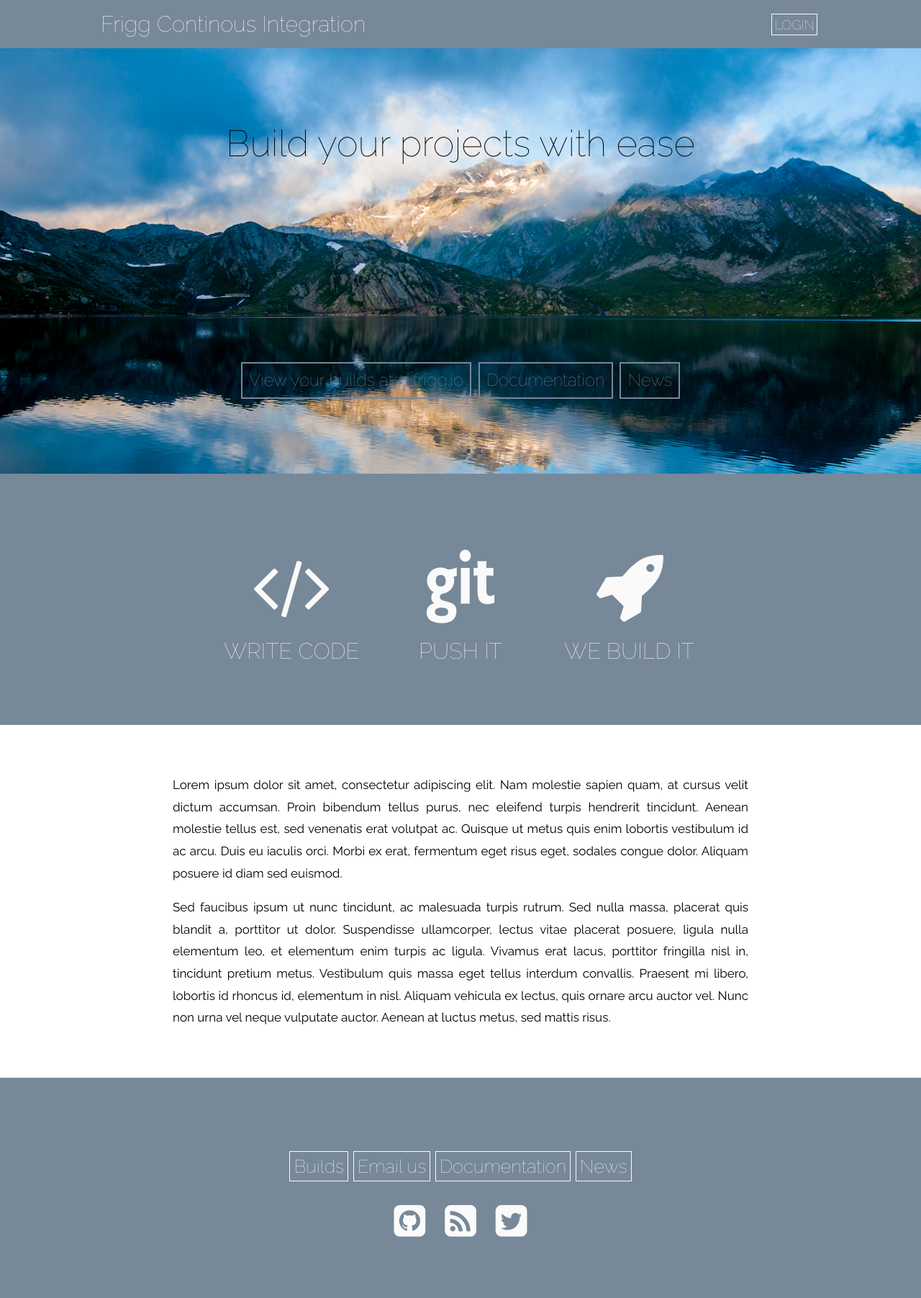
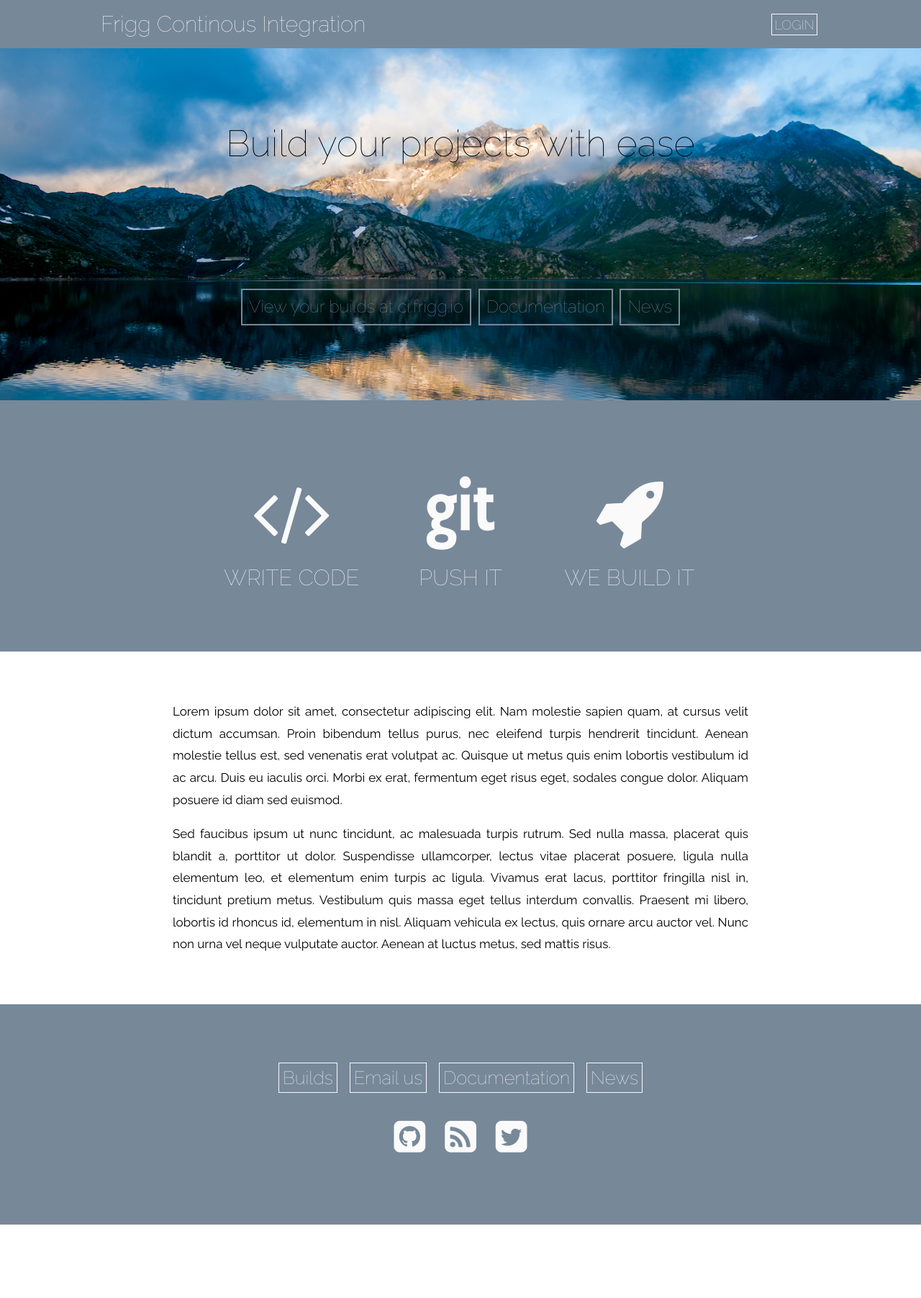
Before and after one commit to frigg/frigg.github.io, a Jekyll site: the page built from index.html, in a window 1280 px wide. Shown: the whole page at 72% size. Built offline with Jekyll 4.4.1, drawn with Linux system fonts in a browser that asks for light colours; nearby versions of some CDN libraries; after the commit the page ends 1701 px from its top, so only the background shows below that.

Commit message:
Fix mobile styling on docs and landing page

```diff
--- a/_sass/_base.sass
+++ b/_sass/_base.sass
@@ -43,12 +43,13 @@ a
 
 .footer
   font-size: 1.5em
-  height: ($footer-height / 3) * 2
-  padding-top: $footer-height / 3
+  height: ($footer-height / 4) * 3
+  padding-top: $footer-height / 4
   text-align: center
 
   .links
     a
+      margin: 0.2em
       padding: 0.2em
       font-weight: 100
       border: 1px solid $color-inverted-text
--- a/_sass/_docs.sass
+++ b/_sass/_docs.sass
@@ -2,10 +2,11 @@
 
 .docs
   .docs-content
-    margin: 2em auto 1em auto
     line-height: 1.8em
 
   aside
+    margin-bottom: 1.2em
+    background: lighten($color-inverted-background, 40%)
     text-align: center
 
     ul
@@ -27,6 +28,10 @@
       font-weight: 300
       background: lighten($gray, 80%)
 
+  header, article
+    width: 90%
+    margin: 0 auto
+
   h3
     a
       margin-left: 0.5em
@@ -38,6 +43,7 @@
 @media screen and (min-width: 800px)
   .docs
     .docs-content
+      margin: 2em auto 1em auto
       max-width: 1000px
       float: none
       clear: both
@@ -47,6 +53,7 @@
       min-height: 100px
       text-align: left
       float: left
+      background-color: transparent
 
     header, article
       width: 74%
--- a/_sass/_landing_page.sass
+++ b/_sass/_landing_page.sass
@@ -6,6 +6,7 @@
     text-align: center
 
   .jumbo
+    padding: 3em 0
     display: block
     background-size: cover
     background-position: center
@@ -15,7 +16,7 @@
       padding: 0
 
   .landing-page-buttons
-    margin-top: 16em
+    margin-top: 10em
 
   .features-wrapper
     margin: 0
@@ -35,7 +36,6 @@
         display: block
 
       strong
-        font-size: 1.2em
         font-weight: 100
         text-transform: uppercase
         white-space: nowrap
@@ -66,6 +66,12 @@
     .features
       width: 60%
 
+      strong
+        font-size: 1.2em
+
+  .landing-page-buttons
+    margin-top: 16em
+
 
 @media screen and (max-width: 1500px)
   .landing-page
```
